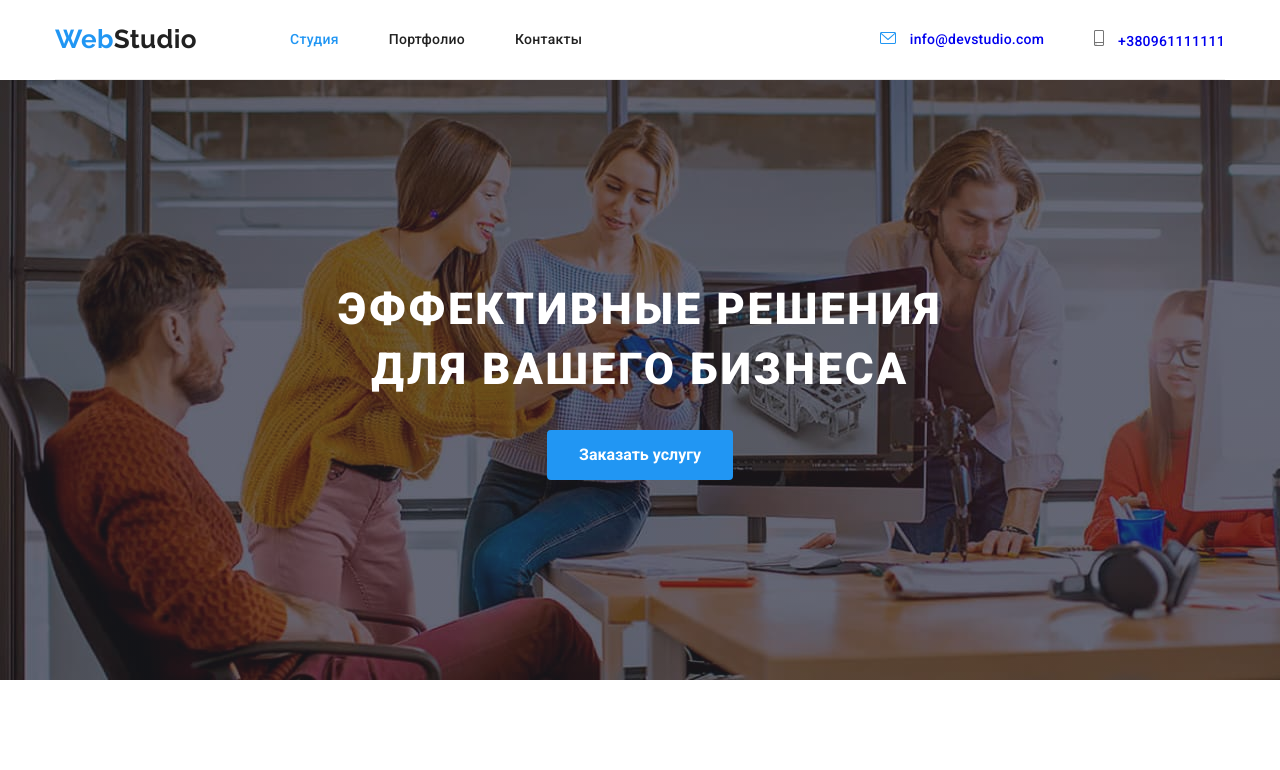
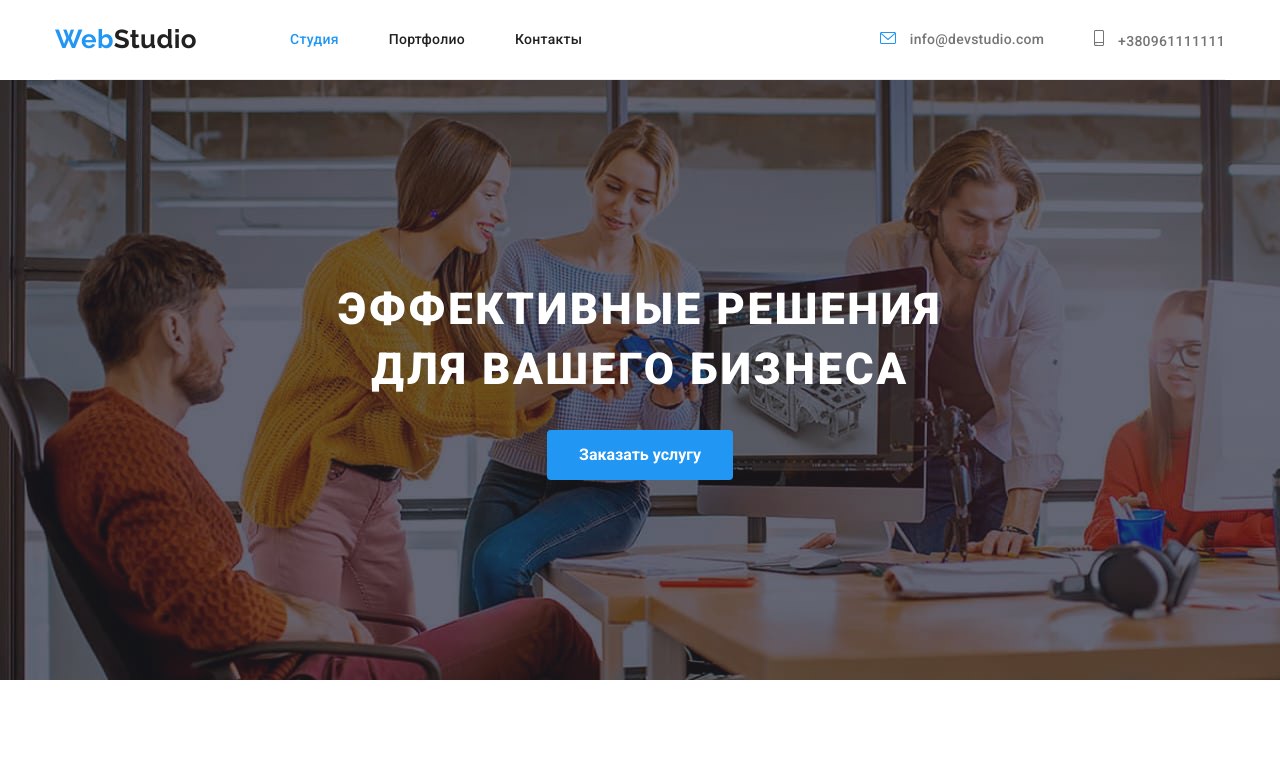
Before and after one commit to korzhenkovitalii/goit-markup-hw-04, a plain HTML site: page index.html in a window 1280 px wide. Shown: the top 770 px of the page. Drawn offline with nearby package versions, Linux system fonts and the light colour scheme.

```diff
--- a/css/styles.css
+++ b/css/styles.css
@@ -12,7 +12,9 @@
 
 /* НОРМАЛИЗАЦИЯ */
 h1,h2,h3,h4,h5,h6,p{margin: 0;}
-a{text-decoration:none;}
+a{text-decoration:none;
+    color: inherit;
+}
 
 ul, ul li{
     list-style: none;
@@ -133,9 +135,6 @@
     height: 16px;
     margin-right: 10px;
     background-image: url(../images/contacts/contact-smartphone.svg);
-}
-.auth-item::before{
-
 }
 .border-header {
      border: 1px solid #ECECEC;
--- a/index.html
+++ b/index.html
@@ -34,9 +34,9 @@
         </nav>
         <ul class="auth-nav">
           <li class="auth-item">
-            <a class="icon" href="mailto:info@devstudio.com">info@devstudio.com</a></li>
+            <a href="mailto:info@devstudio.com">info@devstudio.com</a></li>
           <li class="auth-item">
-            <a class="icon" href="tel:+380961111111">+380961111111</a></li>
+            <a href="tel:+380961111111">+380961111111</a></li>
         </ul>
       </header>
     </div>
```
